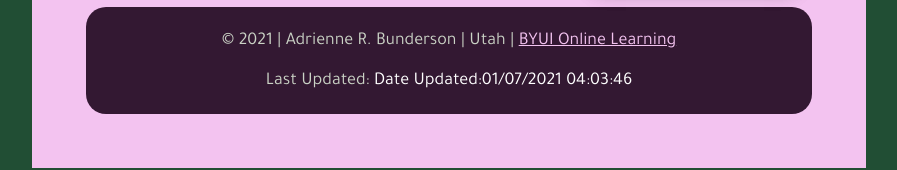
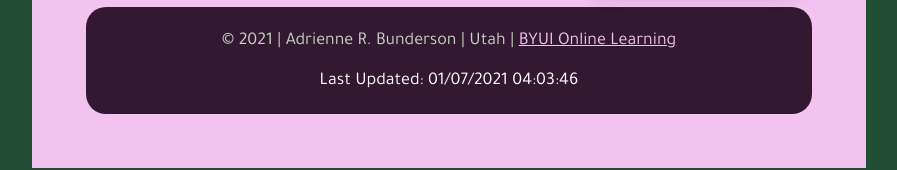
Before and after one commit to ABunderson/abunderson.github.io, a plain HTML site: page index.html in a window 1280 px wide. Shown: the part 379-549 px from the top of the page, without its empty margins (191-1088 px from the left). Drawn offline with Linux system fonts and the light colour scheme.

Commit message:
only one last updated

```diff
--- a/index.html
+++ b/index.html
@@ -35,14 +35,14 @@
         &copy; 2021 | Adrienne R. Bunderson | Utah |
         <a href="https://byui.edu/online">BYUI Online Learning</a>
       </p>
-      <p>Last Updated:
+      <p>
       <span id="updatetime"></span>
     </p>
     </footer>
     <script>
 
       var date = document.lastModified;
-      document.getElementById('updatetime').textContent = "Date Updated:" + date;
+      document.getElementById('updatetime').textContent = "Last Updated: " + date;
     </script>
   </body>
 </html>
```
